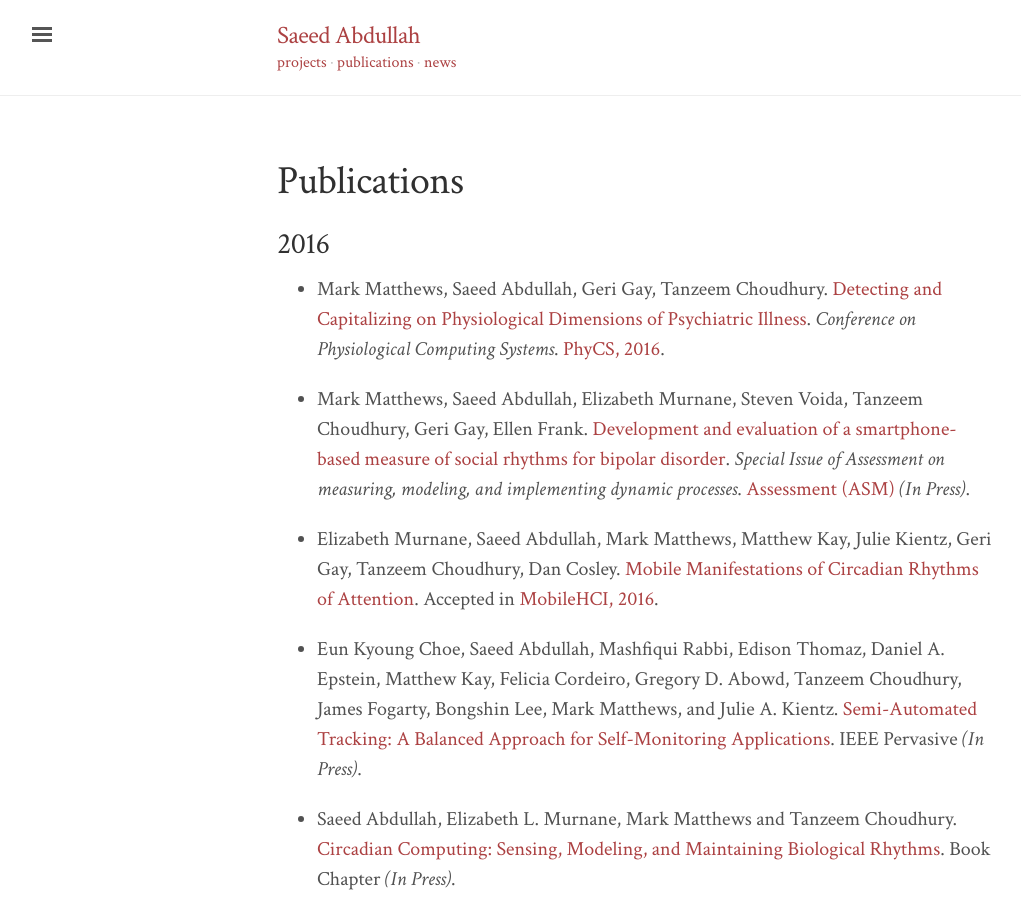
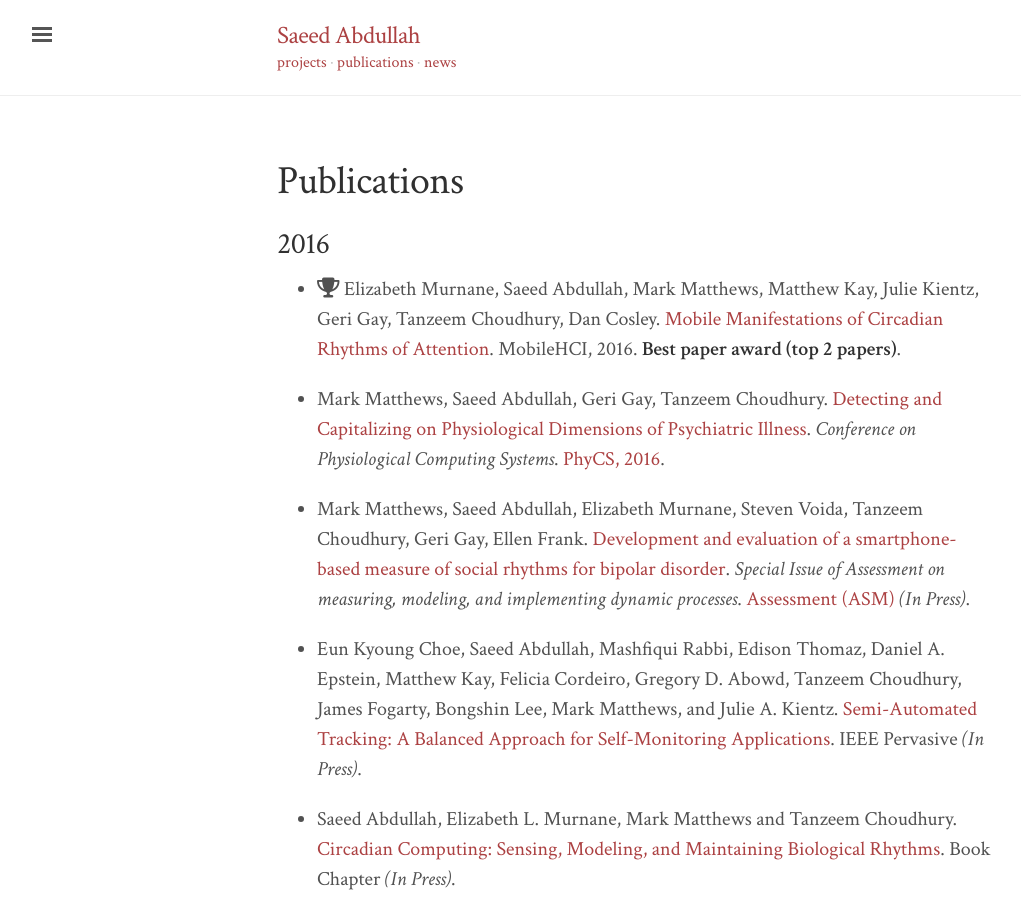
Before and after one commit to saeed-abdullah/saeed-abdullah.github.io, a Jekyll site: the page built from publications.markdown, in a window 1280 px wide and 900 px high. Shown: the whole window, without its empty margins (3-1024 px from the left). Built offline with Jekyll 4.4.1, drawn with Linux system fonts in a browser that asks for light colours; nearby versions of some CDN libraries.

Commit message:
Adds best paper award

```diff
--- a/_includes/head.html
+++ b/_includes/head.html
@@ -19,6 +19,7 @@
   <link rel="stylesheet" href="/files/css/lanyon.css">
   <link rel="stylesheet" href="/files/css/columns.css">
   <link href='http://fonts.googleapis.com/css?family=Crimson+Text:400,600,400italic,600italic' rel='stylesheet' type='text/css'>
+  <script src="https://use.fontawesome.com/f4aea2a0b5.js"></script>
 
   <!-- Icons -->
   <link rel="apple-touch-icon-precomposed" sizes="144x144" href="/files/apple-touch-icon-144-precomposed.png">
--- a/publications.markdown
+++ b/publications.markdown
@@ -6,11 +6,11 @@ layout: page
 2016
 ----
 
+* <i class="fa fa-trophy" aria-hidden="true"></i> Elizabeth Murnane, Saeed Abdullah, Mark Matthews, Matthew Kay, Julie Kientz, Geri Gay, Tanzeem Choudhury, Dan Cosley. <a href="https://dl.acm.org/citation.cfm?id=2935383">Mobile Manifestations of Circadian Rhythms of Attention</a>. MobileHCI, 2016. **Best paper award (top 2 papers)**.
+
 * Mark Matthews, Saeed Abdullah, Geri Gay, Tanzeem Choudhury. <a href="#">Detecting and Capitalizing on Physiological Dimensions of Psychiatric Illness</a>. <em>Conference on Physiological Computing Systems</em>. <a href="http://www.phycs.org/">PhyCS, 2016</a>.
 
 * Mark Matthews, Saeed Abdullah, Elizabeth Murnane, Steven Voida, Tanzeem Choudhury, Geri Gay, Ellen Frank. <a href="#">Development and evaluation of a smartphone-based measure of social rhythms for bipolar disorder</a>. <em>Special Issue of Assessment on measuring, modeling, and implementing dynamic processes</em>. <a href="https://us.sagepub.com/en-us/nam/assessment/journal201629">Assessment (ASM)</a> <em>(In Press)</em>.
-
-* Elizabeth Murnane, Saeed Abdullah, Mark Matthews, Matthew Kay, Julie Kientz, Geri Gay, Tanzeem Choudhury, Dan Cosley. <a href="#">Mobile Manifestations of Circadian Rhythms of Attention</a>. Accepted in <a href="http://mobilehci.acm.org/2016/">MobileHCI, 2016</a>.
 
 * Eun Kyoung Choe, Saeed Abdullah, Mashfiqui Rabbi, Edison Thomaz, Daniel A. Epstein, Matthew Kay, Felicia Cordeiro, Gregory D. Abowd, Tanzeem Choudhury, James Fogarty, Bongshin Lee, Mark Matthews, and Julie A. Kientz. <a href="#"> Semi-Automated Tracking: A Balanced Approach for Self-Monitoring Applications</a>. IEEE Pervasive <em>(In Press)</em>.
 
```
